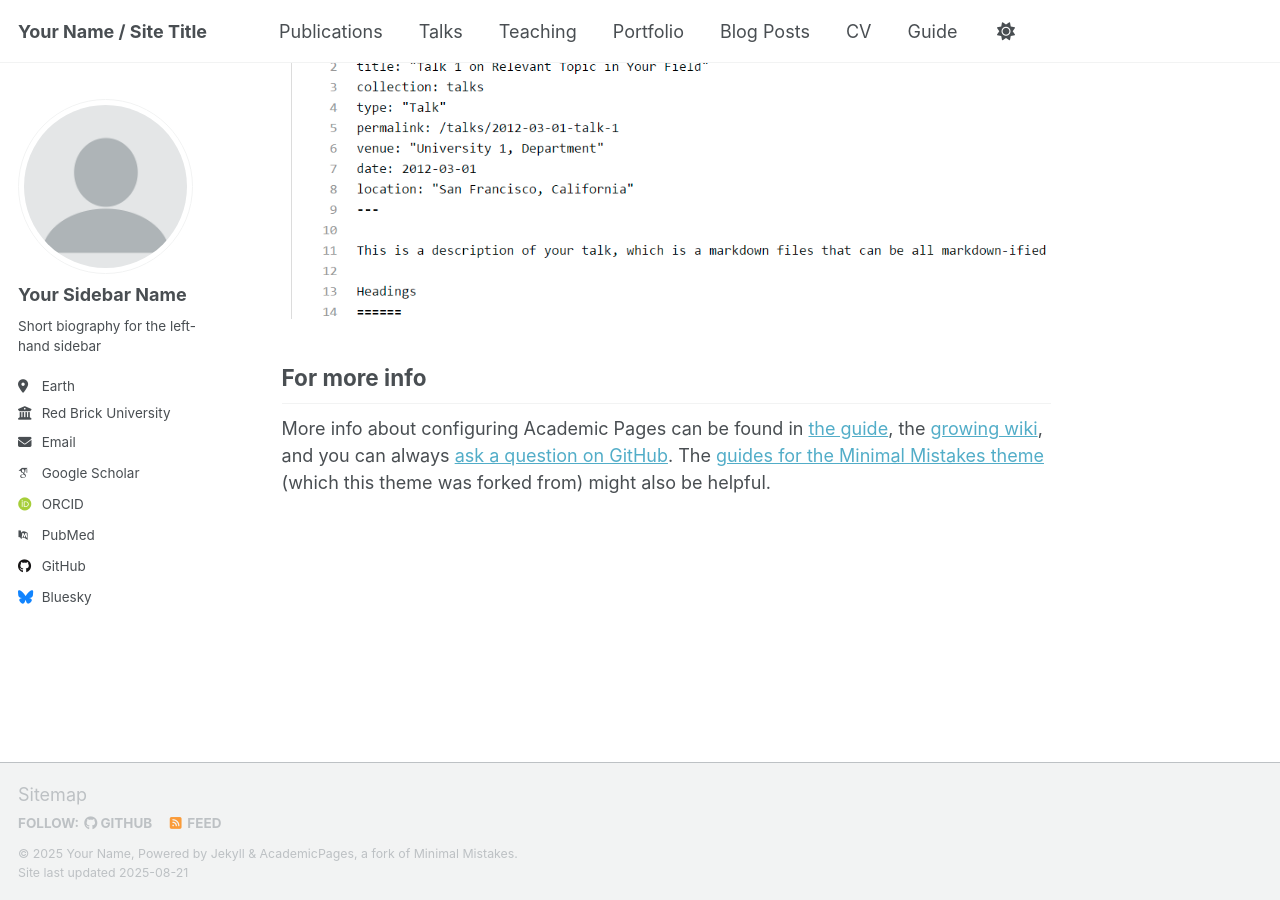
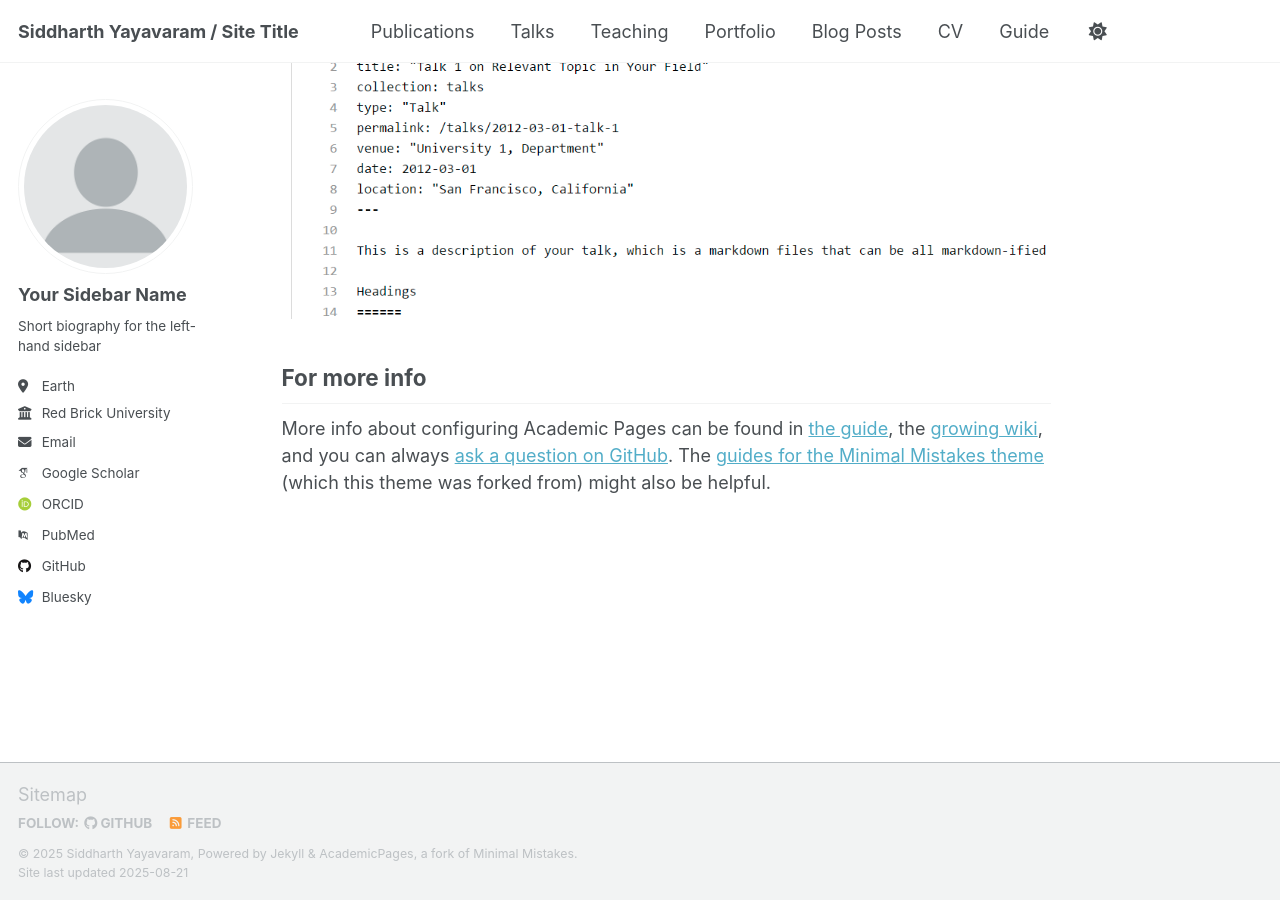
Before and after one commit to siddharthyayavaram/siddharthyayavaram.github.io, a Jekyll site: the page built from _pages/about.md, in a window 1280 px wide and 900 px high, scrolled down 2880 px. Built offline with Jekyll 4.4.1, drawn with Linux system fonts in a browser that asks for light colours; some web fonts are replaced; a script that is not in the unit is left out.

Commit message:
Update _config.yml

```diff
--- a/_config.yml
+++ b/_config.yml
@@ -9,9 +9,9 @@
 # Basic Site Settings
 locale                   : "en-US"
 site_theme               : "default" # Currently available options are "default", "air"
-title                    : "Your Name / Site Title"
+title                    : "Siddharth Yayavaram / Site Title"
 title_separator          : "-"
-name                     : &name "Your Name"
+name                     : &name "Siddharth Yayavaram"
 description              : &description "personal description"
 url                      : https://academicpages.github.io # the base hostname & protocol for your site e.g. "https://[your GitHub username].github.io" or if you already have some other page hosted on Github then use "https://[your GitHub username].github.io/[Your Repo Name]"
 baseurl                  : "" # the subpath of your site, e.g. "/blog"
```
